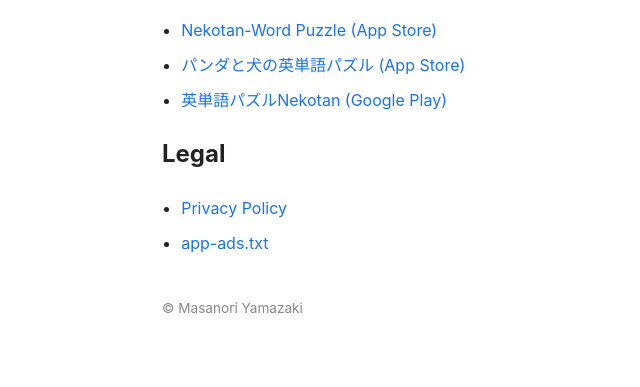
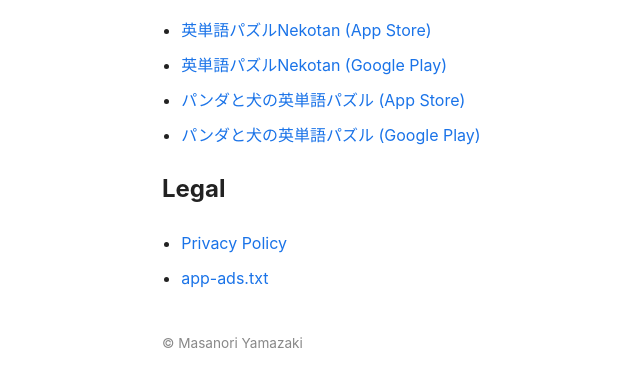
Before and after one commit to yamazaki0305/yamazaki0305.github.io, a plain HTML site: page index.html in a window 1280 px wide. Shown: the part 205-592 px from the top of the page, without its empty margins (158-798 px from the left). Drawn offline with Linux system fonts and the light colour scheme.

Commit message:
Update app links in index.html

```diff
--- a/index.html
+++ b/index.html
@@ -28,9 +28,10 @@
 
   <h2>Apps</h2>
   <ul>
-    <li><a href="https://apps.apple.com/us/app/nekotan-word-puzzle/id1459524745">Nekotan-Word Puzzle (App Store)</a></li>
+    <li><a href="https://apps.apple.com/us/app/nekotan-word-puzzle/id1459524745">英単語パズルNekotan (App Store)</a></li>
+    <li><a href="https://play.google.com/store/apps/details?id=my.nekotan.release">英単語パズルNekotan (Google Play)</a></li>
     <li><a href="https://apps.apple.com/us/app/id1529486721">パンダと犬の英単語パズル (App Store)</a></li>
-    <li><a href="https://play.google.com/store/apps/details?id=my.nekotan.release">英単語パズルNekotan (Google Play)</a></li>
+    <li><a href="https://play.google.com/store/apps/details?id=my.panda.release">パンダと犬の英単語パズル (Google Play)</a></li>
   </ul>
 
   <h2>Legal</h2>
```
